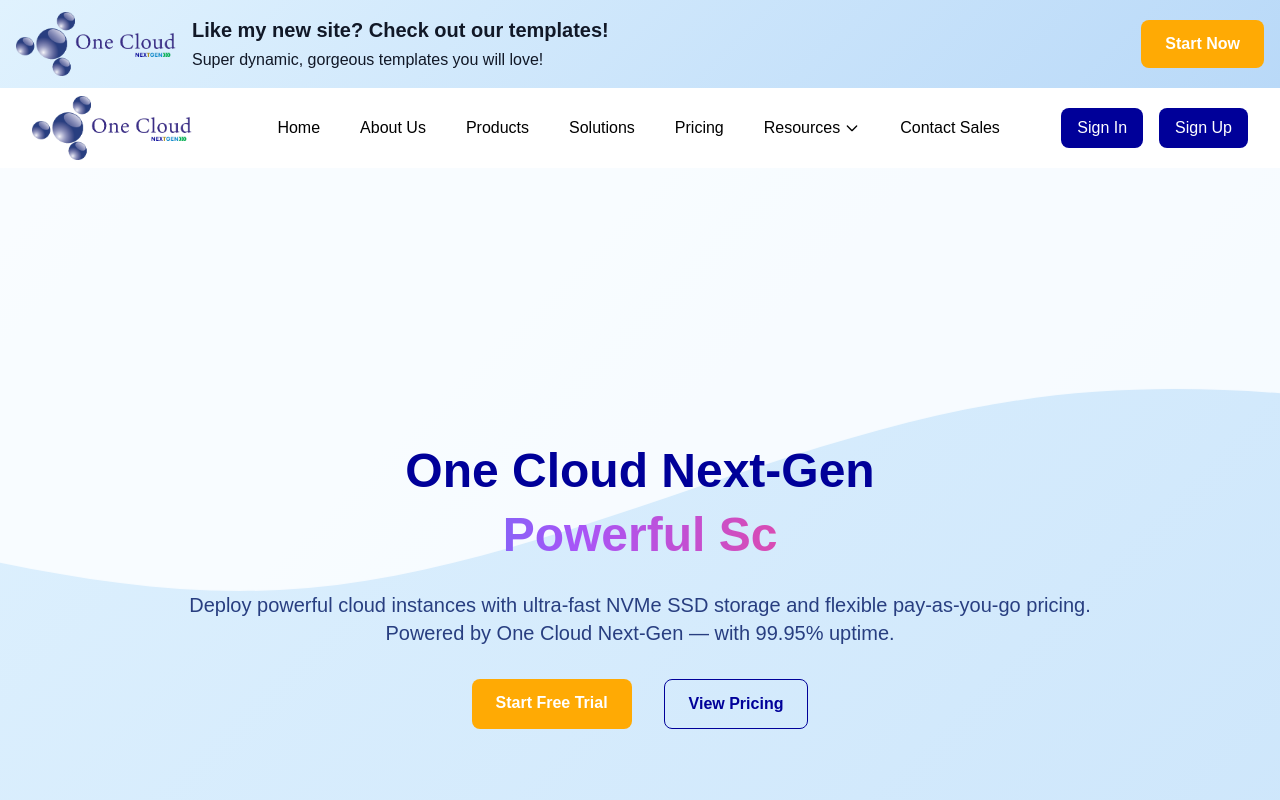
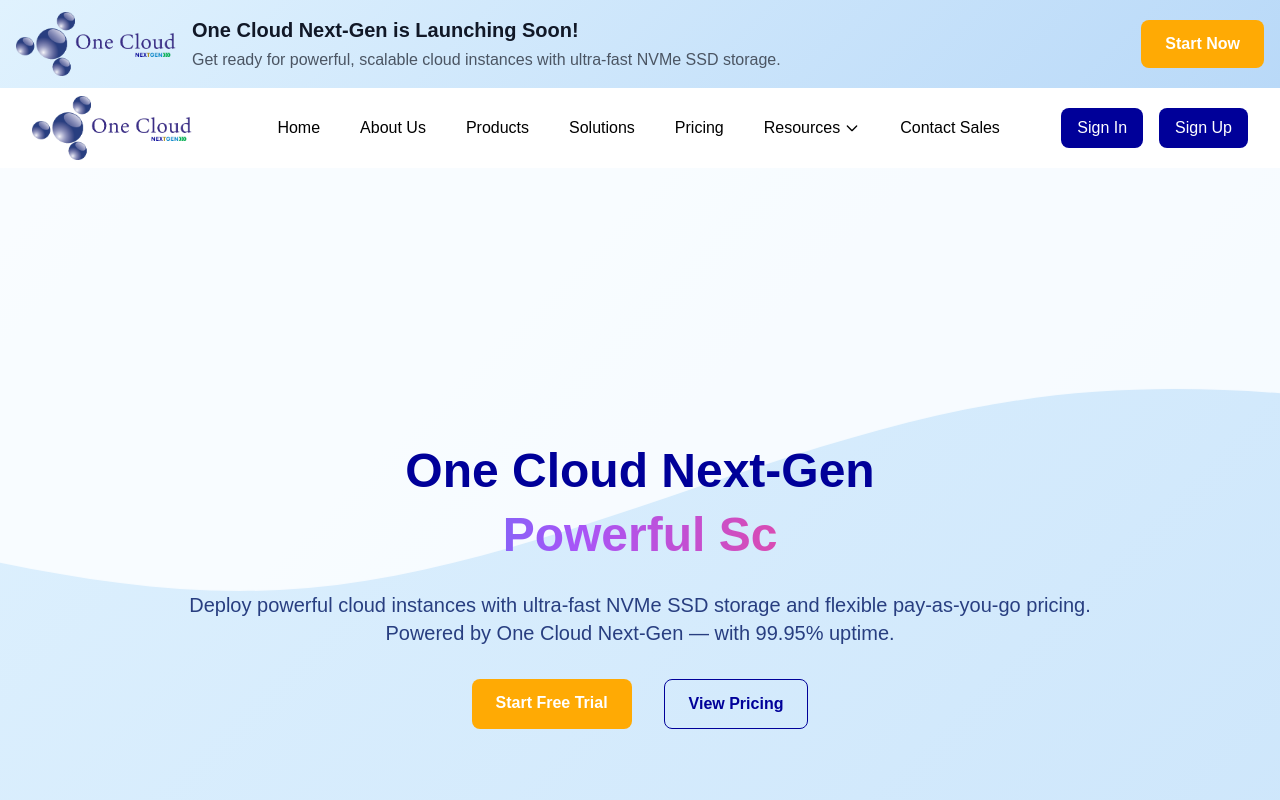
Before and after one commit to ayezinhtun/1CNGUI, a React (Vite) app: page / in a window 1280 px wide. Shown: the top 800 px of the page. Built offline with nearby package versions, Linux system fonts and the light colour scheme.

Commit message:
update in main

```diff
--- a/src/components/AnnouncementBanner.jsx
+++ b/src/components/AnnouncementBanner.jsx
@@ -48,10 +48,10 @@
         {/* Text */}
         <div className="flex-1 text-center md:text-left">
           <h2 className="text-lg md:text-xl font-semibold">
-            Like my new site? Check out our templates!
+            One Cloud Next-Gen is Launching Soon!
           </h2>
-          <p className="text-sm md:text-base mt-1">
-            Super dynamic, gorgeous templates you will love!
+          <p className="text-sm md:text-base text-gray-600 mt-1">
+            Get ready for powerful, scalable cloud instances with ultra-fast NVMe SSD storage.
           </p>
         </div>
 
```
